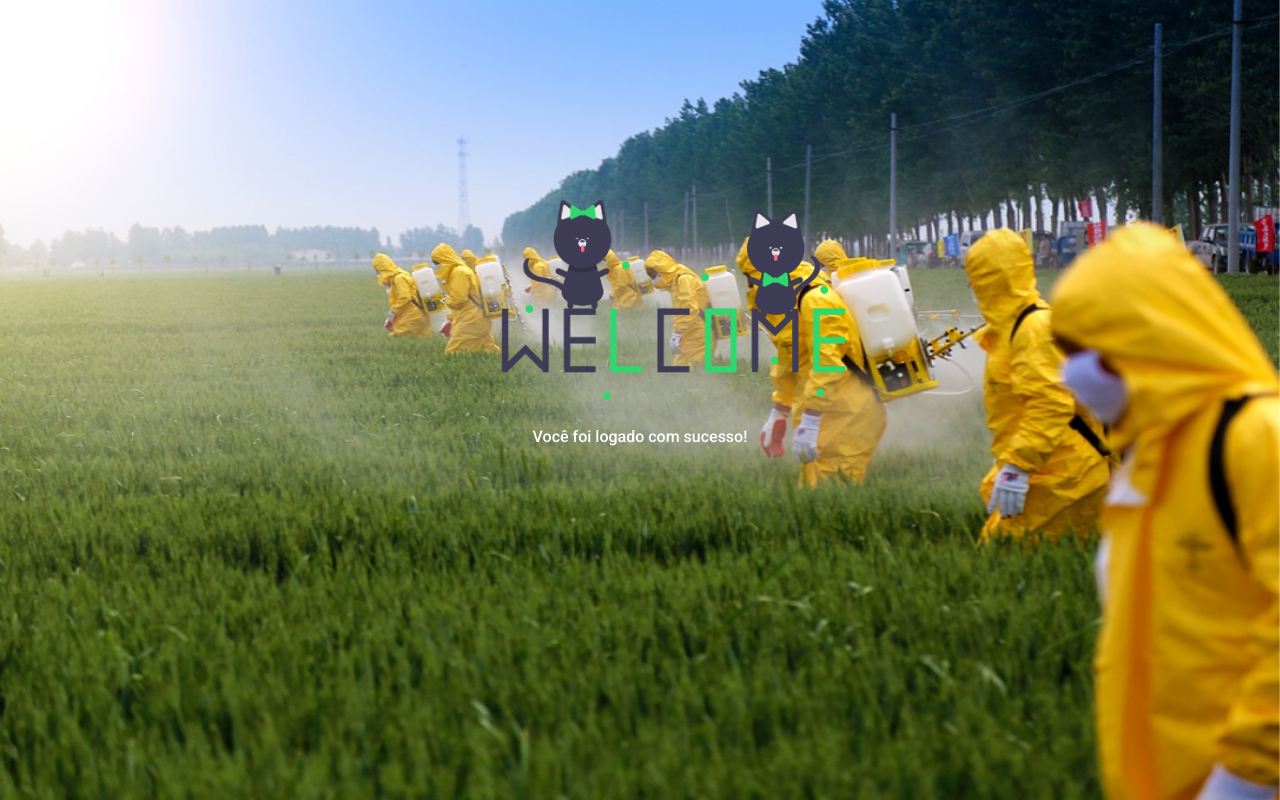
After one commit to WalissonCF/Reconhecimento-Facial, a Flask app: template app/templates/logado.html in a window 1280 px wide. The commit adds this page. Run offline with Flask 2, Linux system fonts and the light colour scheme; the template is opened without the code that fills it, so the values that code supplies are empty; some libraries are stand-ins or nearby versions.

Commit message:
Adicionada tela(logado), juntamente com uma imagem para tela inicial e ajustes para tela de cadastro.

```diff
--- a/app/controllers/default.py
+++ b/app/controllers/default.py
@@ -6,7 +6,6 @@ from app.models import address
 from json import dumps,dump
 import os
 
-@app.route("/index")
 @app.route("/")
 def index():
     return render_template('index.html')
@@ -15,6 +14,10 @@ def index():
 @app.route("/login")
 def login():
     return render_template('login.html')
+
+@app.route("/index")
+def logado():
+    return render_template('logado.html')
 
 @app.route("/validCredentials", methods=['POST'])
 def valid_credentials():
--- /dev/null
+++ b/app/static/css/logado.css
@@ -0,0 +1,22 @@
+.image-welcome {
+    height: 200px;
+    margin-top: 200px;
+    margin-left: 480px;
+}
+
+.text-logado {
+    color: white;
+    margin-top: 25px;
+    text-align: center;
+    font-family: 'Open Sans', sans-serif;
+    font-family: 'Roboto', sans-serif;
+}
+
+.image-initial {
+    margin-top: px;
+    position: fixed;
+    height: 100%;
+    width: 100%;
+    /* bottom: 0; */
+    z-index: -1;
+}
--- a/app/static/css/menu.css
+++ b/app/static/css/menu.css
@@ -28,7 +28,7 @@
 #sign-up:hover {
     color: var(--buttom-color);
     border-style: solid;
-    background-color: white;
+    background-color: transparent;
     border-color: var(--buttom-color);
     border: solid 1;
 }
--- a/app/templates/index.html
+++ b/app/templates/index.html
@@ -7,6 +7,7 @@
 {% endblock head%}
 
 {% block content %}
+<img class="image-initial" src="{{ url_for('static', filename="images/index.png") }}">
 <div class="container">
     <span class="text1">Reconhecimento facial</span>
     <span class="text2">Desenvolvido por alunos da UNIP</span>
--- /dev/null
+++ b/app/templates/logado.html
@@ -0,0 +1,18 @@
+{% extends 'layout.html' %}
+
+{% block title %}Logado{% endblock %}
+
+{% block head %}
+
+<link rel="stylesheet" href="{{ url_for('static', filename="css/responsive.css") }}">
+<link rel="stylesheet" href="{{ url_for('static', filename="css/logado.css") }}">
+<link href="https://fonts.googleapis.com/css2?family=Open+Sans:wght@700&family=Roboto:wght@500;700&display=swap"
+    rel="stylesheet">
+
+{% endblock head%}
+
+{% block content %}
+<img class="image-initial" src="{{ url_for('static', filename="images/wallpaper.jpg") }}">
+<img class="image-welcome" src="{{ url_for('static', filename="images/welcome.png") }}">
+<p class="text-logado">Você foi logado com sucesso!</p>
+{% endblock content %}
```
Also changed, not shown: app/static/css/index.css (+9 -0 lines), app/static/css/register.css (+7 -0 lines), app/static/js/capture-image.js (+14 -2 lines), app/static/js/register.js (+7 -19 lines), app/templates/register.html (+2 -6 lines), app/static/css/login.css (line endings or trailing spaces), app/static/images/index.png (added), app/static/images/wallpaper.jpg (added), app/static/images/welcome.png (added).
